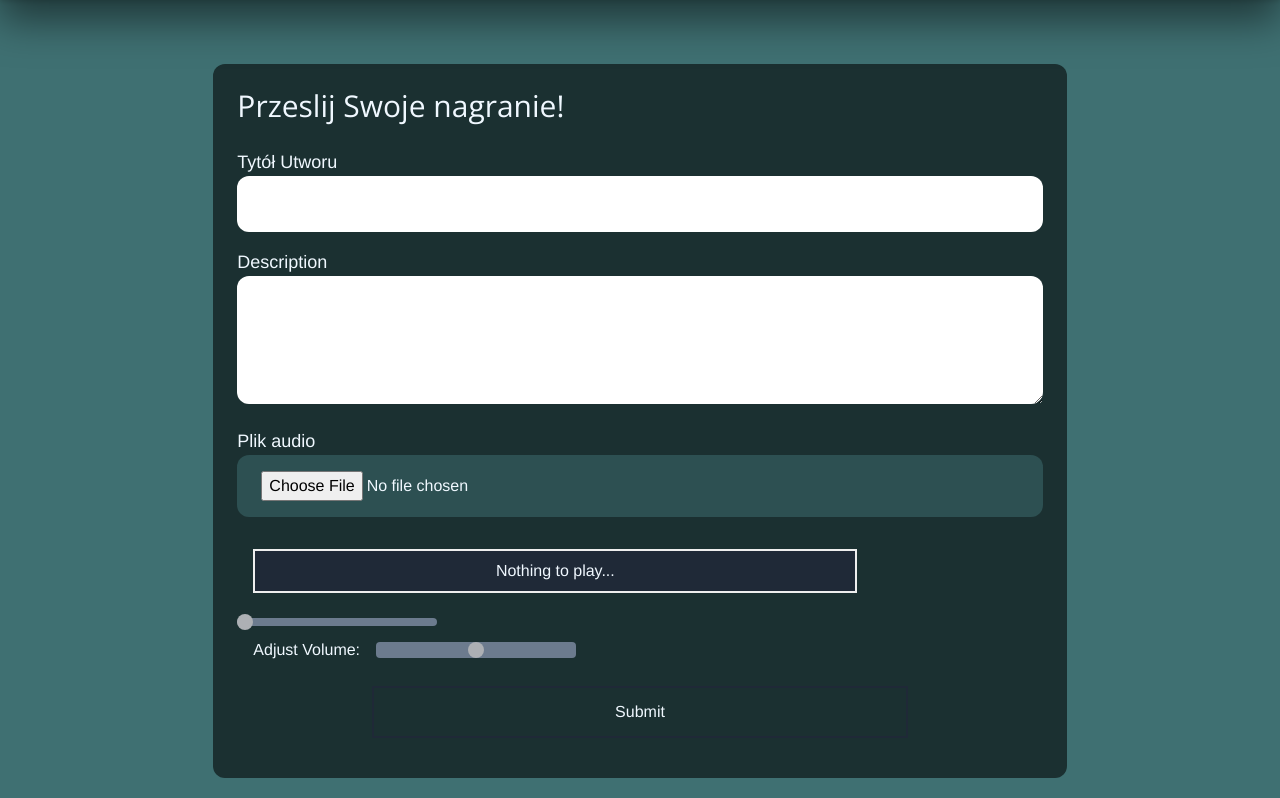
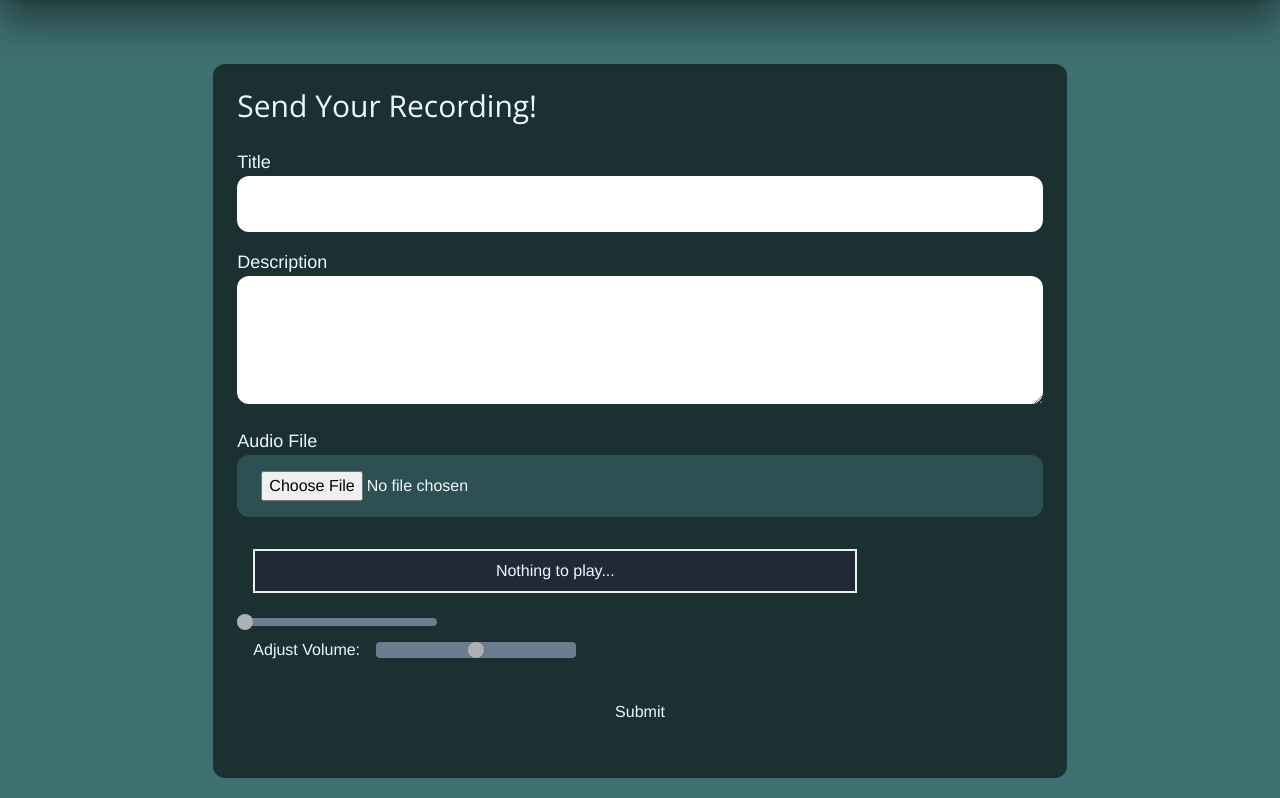
Before and after one commit to wujekd/rob-muze, a Django app: template collabs/templates/collabs/collab_submit.html in a window 1280 px wide. Shown: the part 80-878 px from the top of the page. Run offline with Django 4.2, Linux system fonts and the light colour scheme; the template is opened without the code that fills it, so the values that code supplies are empty; style sheets or scripts are compiled from the project's sources.

Commit message:
english translations for testing

```diff
--- a/collabs/templates/collabs/collab_submit.html
+++ b/collabs/templates/collabs/collab_submit.html
@@ -18,7 +18,7 @@ Signup
 
 
 <div class="w-2/3 my-5 p-6 bg-primary rounded-xl mt-20 mx-10">
-    <h1 class="mb-6 text-3xl">Przeslij Swoje nagranie!</h1>
+    <h1 class="mb-6 text-3xl">Send Your Recording!</h1>
 
 
     <form method="post" id="submissionForm"
@@ -28,7 +28,7 @@ Signup
 
         <!-- Title field -->
         <div class="mb-4">
-            <label for="id_title" class="block text-lg">Tytół Utworu</label>
+            <label for="id_title" class="block text-lg">Title</label>
             <input type="text" name="title" id="id_title" class="w-full py-4 px-6 rounded-xl" style="color: black" required>
         </div>
 
@@ -40,7 +40,7 @@ Signup
 
         <!-- File field -->
         <div class="mb-4">
-            <label for="id_file" class="block text-lg">Plik audio</label>
+            <label for="id_file" class="block text-lg">Audio File</label>
             <input type="file" name="file" id="userAudio" class="downloadbtn bg-secondary hover:bg-teal-700 w-full py-4 px-6 rounded-xl" required>
         </div>
         <div>
@@ -55,7 +55,7 @@ Signup
 
         <div id="loadingContainer" style="display: none; width: 100%; height:35px;" class="flex flex-col justify-center">
             <div style="border: 1px solid #ccc;" class="rounded">
-            <div id="loadingBar" class="bg-green-600 rounded" style="height: 20px; width: 0%; transition: width 0.3s ease-in-out;"></div>
+            <div id="loadingBar" class="bg-secondary rounded" style="height: 20px; width: 0%; transition: width 0.3s ease-in-out;"></div>
             </div>
         </div>
 
--- a/collabs/templates/collabs/votings.html
+++ b/collabs/templates/collabs/votings.html
@@ -10,7 +10,7 @@ Kolaboracje
 
 
 <div class="mainContainer pt-4">
-<h1 class="test">Otwarte Glosowania:<br>
+<h1 class="test">Votings:<br>
 </h1>
 
 
```
